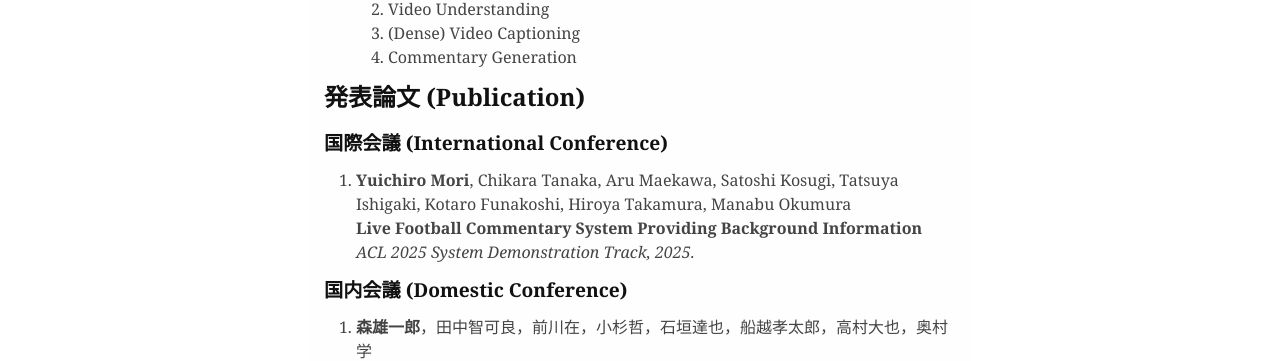
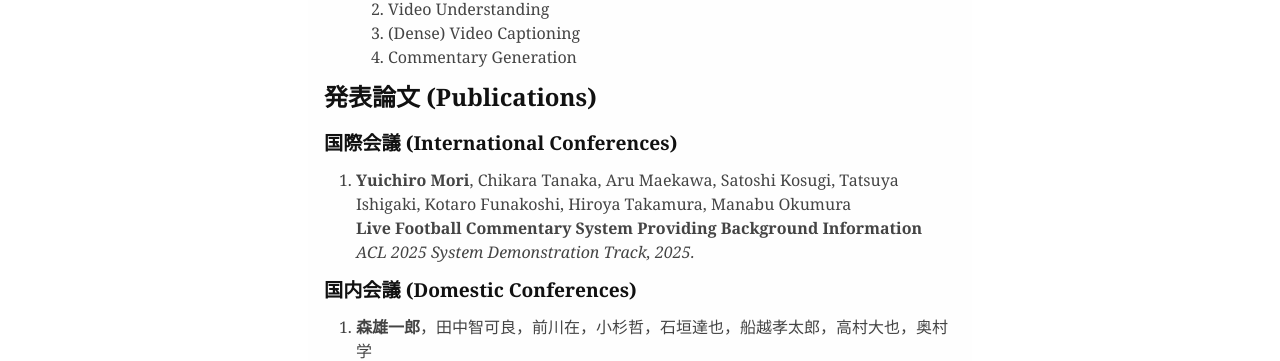
Before and after one commit to zaemon1251-hesty/my-portfolio, a Next.js app: page /research in a window 1280 px wide. Shown: the part 387-748 px from the top of the page. Built offline with nearby package versions, Linux system fonts and the light colour scheme.

Commit message:
fix: correct publication section titles for consistency

```diff
--- a/src/pages/research.tsx
+++ b/src/pages/research.tsx
@@ -33,8 +33,8 @@ export const ResearchPage:NextPage<Article> = () => {
                                                 </li>
                                             </ul>
                                         </div>
-                                        <h3><b>発表論文 (Publication)</b></h3> <br />
-                                        <h4><b>国際会議 (International Conference)</b></h4>
+                                        <h3><b>発表論文 (Publications)</b></h3> <br />
+                                        <h4><b>国際会議 (International Conferences)</b></h4>
                                         <ul>
                                             <li>
                                             <b>Yuichiro Mori</b>, Chikara Tanaka, Aru Maekawa, Satoshi Kosugi, Tatsuya Ishigaki, Kotaro Funakoshi, Hiroya Takamura, Manabu Okumura <br />
@@ -42,7 +42,7 @@ export const ResearchPage:NextPage<Article> = () => {
                                             <i>ACL 2025 System Demonstration Track, 2025.</i>
                                             </li>
                                         </ul>
-                                        <h4><b>国内会議 (Domestic Conference) </b></h4>
+                                        <h4><b>国内会議 (Domestic Conferences) </b></h4>
                                         <ul>
                                             <li> <b>森雄一郎</b>，田中智可良，前川在，小杉哲，石垣達也，船越孝太郎，高村大也，奥村学<br />
                                             <strong>サッカー実況中継における付加的情報の提供システムの構築</strong><br />
```
